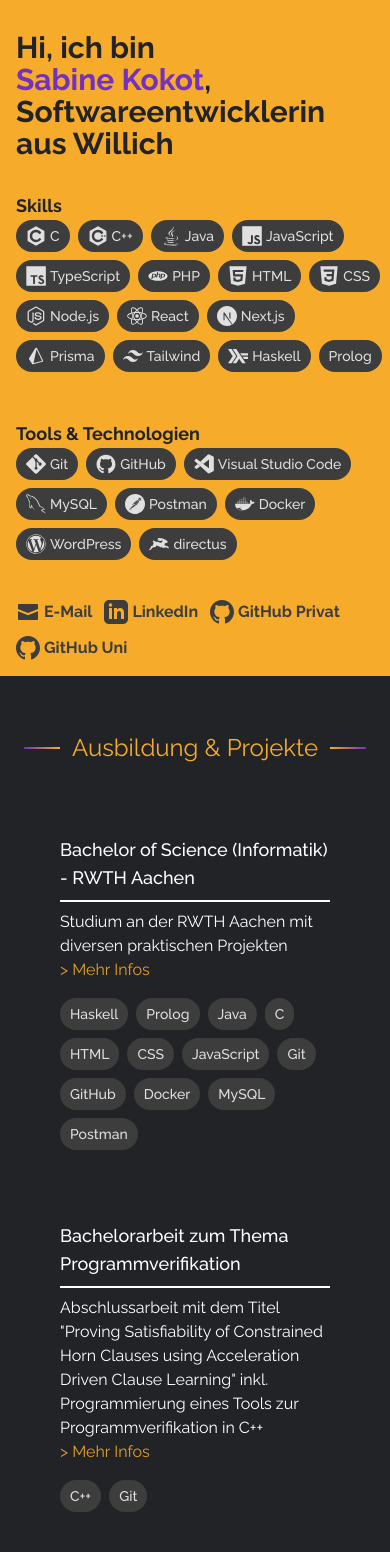
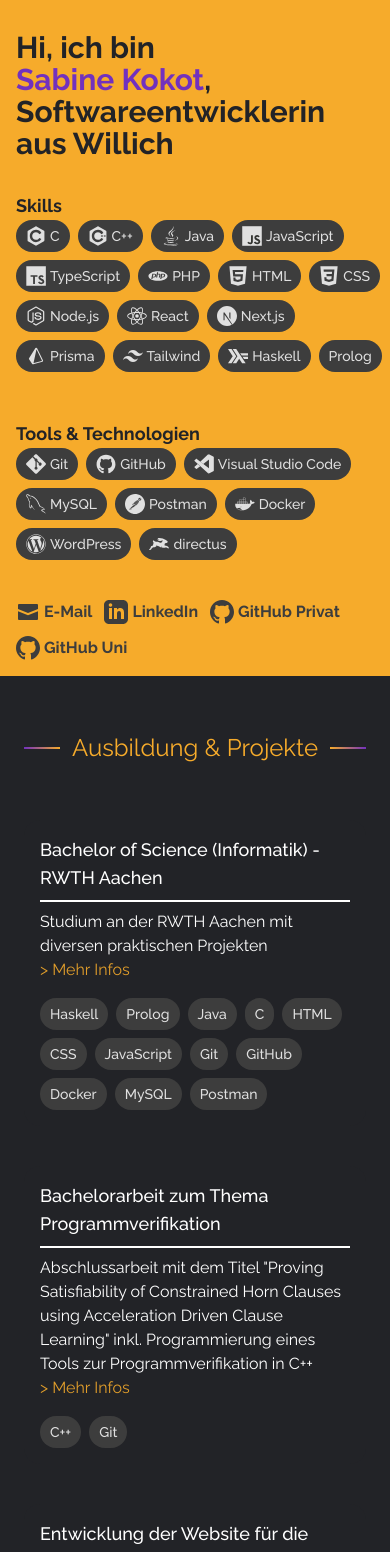
Before and after one commit to Bina-Github/portfolio, a Next.js app: page / in a window 390 px wide. Shown: the top 1552 px of the page. Built offline with nearby package versions, Linux system fonts and the light colour scheme.

Commit message:
ProjectBox: no mx on small screens

```diff
--- a/components/ProjectBox.tsx
+++ b/components/ProjectBox.tsx
@@ -42,7 +42,7 @@ const ProjectBox = ({
   return (
     <div
       onClick={handleBoxClick}
-      className="group relative mx-5 mb-4 rounded-2xl p-4  md:mx-2 md:-ml-4 md:h-[22rem]  md:w-[20rem] md:hover:cursor-pointer lg:ml-0 lg:h-[20rem] lg:w-[32rem] lg:p-8"
+      className="group relative mb-4 rounded-2xl p-4  md:mx-2 md:-ml-4 md:h-[22rem]  md:w-[20rem] md:hover:cursor-pointer lg:ml-0 lg:h-[20rem] lg:w-[32rem] lg:p-8"
     >
       {/* Border with color transition */}
       <div
```
